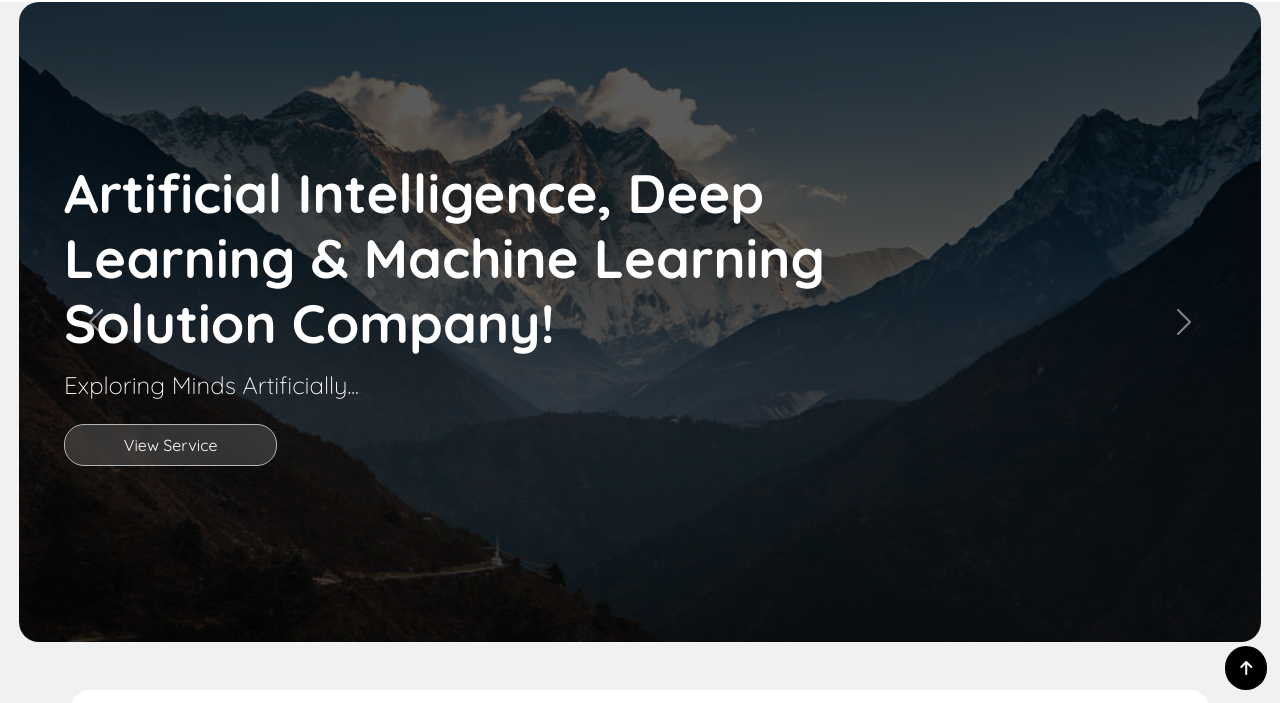
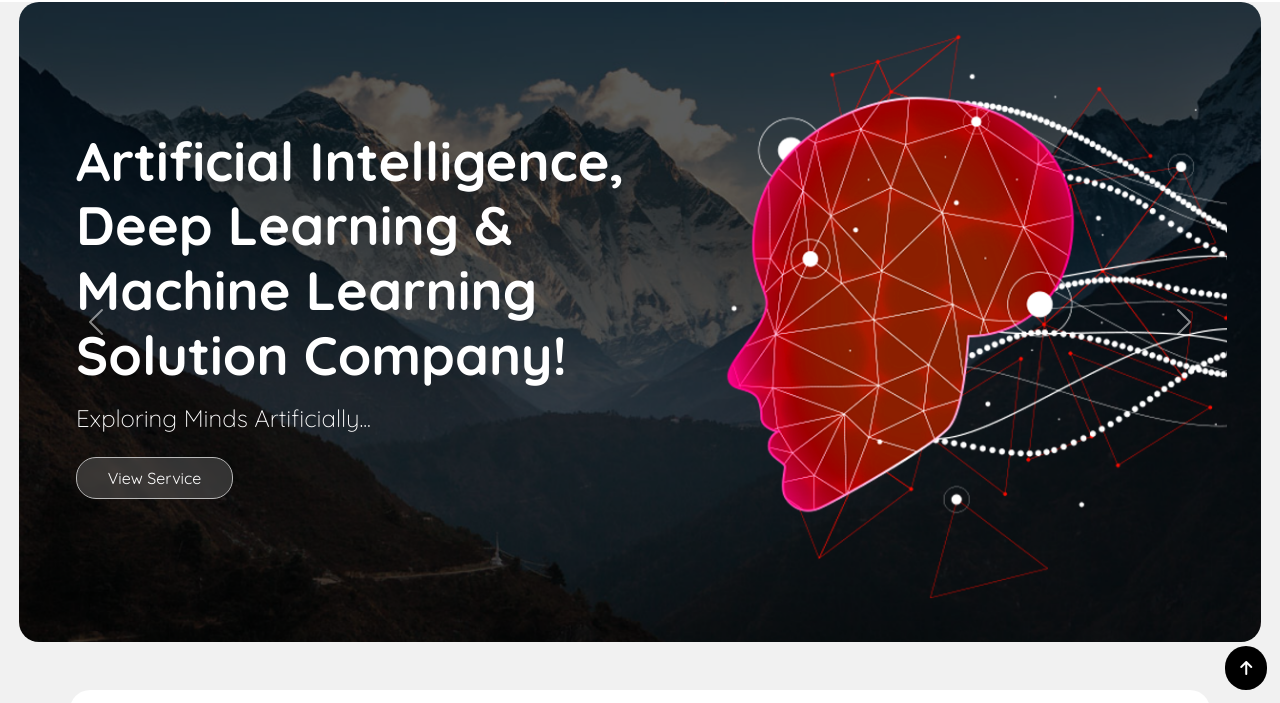
Before and after one commit to fndeveloper/perceptron_global, a plain HTML site: page index.html in a window 1280 px wide. Shown: the part 70-773 px from the top of the page. Drawn offline with nearby package versions, Linux system fonts and the light colour scheme.

Commit message:
code is here

```diff
--- a/index.html
+++ b/index.html
@@ -38,8 +38,10 @@
         <!-- ================== START =================== -->
         <div class="carousel-item active d-flex flex-row justify-content-start align-items-center ">
           <img src="assets/images/banners/home_banner_dark.png" class="d-block w-100" alt="...">
-          <div class=" carousel_content_div mx-auto col-lg-8 col-12">
-            <h2 class="text-white fs-1 fw-bold head_1">Artificial Intelligence, Deep Learning &amp; Machine Learning
+          <div class="container-fluid carousel_content_div  d-flex flex-row col-12 justify-content-between align-items-center w-100">
+     <!-- ============ COBNTENT START ============== -->
+     <div class="col-lg-6 col-12">
+             <h2 class="text-white fs-1 fw-bold head_1">Artificial Intelligence, Deep Learning &amp; Machine Learning
               Solution Company! </h2>
             <h6 class="text-white fs-4 mt-3 fw-light">Exploring Minds Artificially...</h6>
 
@@ -48,7 +50,19 @@
                 <a href="" class="text-decoration-none text-white">View Service</a>
               </button>
             </div>
+     <!-- ============ COBNTENT START ============== -->
+
+     </div>
+     <!-- ============ COBNTENT END ============== -->
+
+    <!-- ==== AI IAMGE CONTAENT DIV START ============== -->
+    <div class="col-lg-5 col-12 me-auto   ">
+            <img src="assets/images/image/ai_face_image.png" class="img-fluid col-2" alt="">
+    </div>
+    <!-- ==== AI IAMGE CONTAENT DIV END  ============== -->
           </div>
+
+
 
         </div>
         <!-- ================== END =================== -->
```
Also changed, not shown: about.html (added), assets/images/image/ai_face_image.png (added), client.html (added), contact.html (added).
